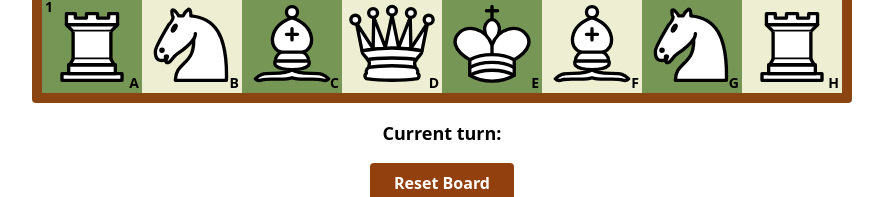
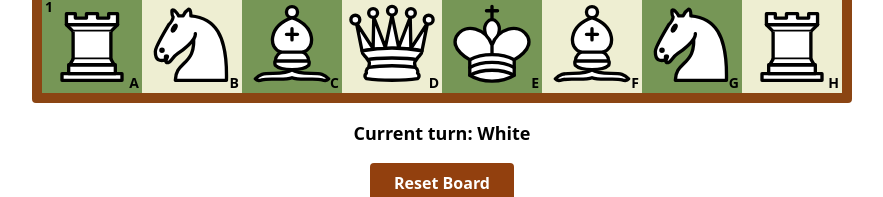
Before and after one commit to ChromaticRanger/Chess, a Vue app: page / in a window 1280 px wide. Shown: the part 717-914 px from the top of the page, without its empty margins (198-1081 px from the left). Built offline with nearby package versions, Linux system fonts and the light colour scheme.

Commit message:
Track and display current turn in the chess game

```diff
--- a/src/App.vue
+++ b/src/App.vue
@@ -1,21 +1,28 @@
 <script setup>
+import { ref, onMounted } from 'vue';
 import Board from "./components/Board.vue";
 
-// Add reset function here to pass to the Board component
-const resetBoard = () => {
-  // Call the reset method on the Board component
-  document.querySelector('board-component').resetBoard();
+// Track the current turn
+const currentTurn = ref("White");
+
+// Handler for turn changes
+const handleTurnChange = (newTurn) => {
+  currentTurn.value = newTurn;
+  console.log("Turn changed to:", newTurn);
 };
 </script>
 
-<<template>
+<template>
   <div class="flex flex-col items-center justify-center min-h-screen">
     <div class="border-brown border-10 rounded mb-4">
-      <Board ref="boardComponent" />
+      <Board
+        ref="boardComponent"
+        @turn-changed="handleTurnChange"
+      />
     </div>
 
     <div class="mb-4 text-lg font-semibold">
-      Current turn: {{ $refs.boardComponent?.currentTurn }}
+      Current turn: {{ currentTurn }}
     </div>
 
     <button
--- a/src/components/Board.vue
+++ b/src/components/Board.vue
@@ -1,7 +1,18 @@
 <script setup>
-import { ref, computed, onMounted, onBeforeUnmount, nextTick } from "vue";
+import { ref, computed, onMounted, onBeforeUnmount, nextTick, watch, defineExpose } from "vue";
 import Square from "./Square.vue";
 import throttle from "lodash/throttle";
+
+// Add event emitter
+const emit = defineEmits(['turn-changed']);
+
+// Add a turn tracker
+const currentTurn = ref("White"); // White always moves first in chess
+
+// Watch for changes to currentTurn and emit events when it changes
+watch(currentTurn, (newTurn) => {
+  emit('turn-changed', newTurn);
+});
 
 const initialPieces = [
   // Black pieces
@@ -264,8 +275,7 @@ const initialPieces = [
   },
 ];
 
-// Add a turn tracker
-const currentTurn = ref("White"); // White always moves first in chess
+// Turn tracker is defined at the top of the file
 
 // Add a reset function
 const resetBoard = () => {
@@ -281,6 +291,7 @@ const resetBoard = () => {
   whiteInCheck.value = false;
   blackInCheck.value = false;
   currentTurn.value = "White"; // Reset to White's turn
+  emit('turn-changed', currentTurn.value);
 };
 
 // Initialize the pieces with a deep copy of initialPieces
@@ -995,6 +1006,9 @@ onMounted(() => {
   window.addEventListener("mousemove", handleMouseMove);
   window.addEventListener("mouseup", handleMouseUp);
 
+  // Emit initial turn
+  emit('turn-changed', currentTurn.value);
+
   // Initialize board position
   nextTick(() => {
     const boardElement = document.querySelector('.chessboard');
```
